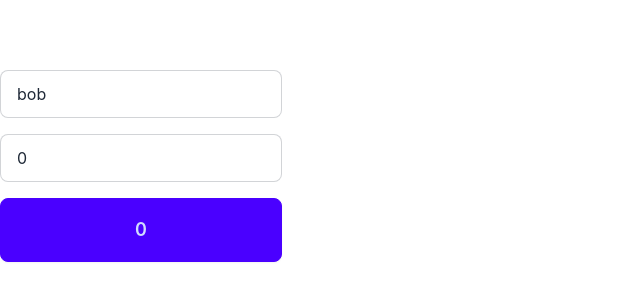
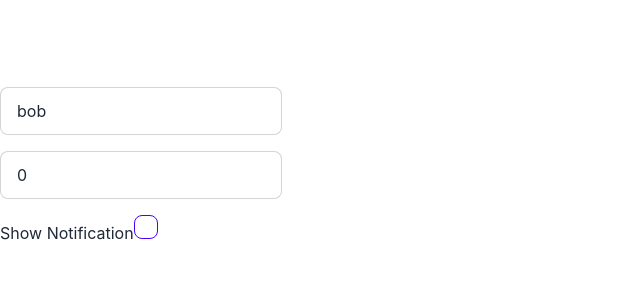
Before and after one commit to Boubacarkonate/melvynxReact, a React (Vite) app: page / in a window 1280 px wide. Shown: the part 234-534 px from the top of the page, without its empty margins (0-640 px from the left). Built offline with nearby package versions, Linux system fonts and the light colour scheme.

Commit message:
2  commit

```diff
--- a/src/components/TheUseEffect.jsx
+++ b/src/components/TheUseEffect.jsx
@@ -1,47 +1,98 @@
-import { useEffect } from "react";
-import { useState } from "react";
+import React, { useState, useEffect } from 'react';
+
+const NotificationCount = () => {
+  const [count, setCount] = useState(0);
+
+  useEffect(() => {
+    console.log("count: " + count);
+    document.title = `Notifications ${count}`;
+  }, [count]);
+
+  return (
+    <button
+      className="btn btn-primary btn-lg"
+      onClick={() => setCount(count + 1)}
+    >
+      {count}
+    </button>
+  );
+};
 
 const TheUseEffect = () => {
-    const [count, setCount] = useState(0);
-    const [name, setName] = useState("bob");
-    const [number, setNumber] = useState(0)
+  const [name, setName] = useState("bob");
+  const [number, setNumber] = useState(0);
+  const [checked, setChecked] = useState(false);
 
-    useEffect(() => {
-        console.log("count: " + count);
+  useEffect(() => {
+    document.title = name;
+  }, [name]);
 
-        document.title = count;
-    });
+  useEffect(() => {
+    document.title = number;
+  }, [number]);
 
-    useEffect(function(){
-        document.title = name;
-    }, [name]);
+  return (
+    <div className="flex flex-col gap-4">
+      <input
+        className="input input-bordered"
+        type="text"
+        value={name}
+        onChange={(e) => setName(e.target.value)}
+      />
+      <input
+        className="input input-bordered"
+        type="number"
+        value={number}
+        onChange={(e) => setNumber(Number(e.target.value))} // Convertir en nombre
+      />
+      <label>
+        Show Notification
+      <input
+        className="checkbox-primary checkbox"
+        type="checkbox"
+        checked={checked}
+        onChange={(e) => setChecked(e.target.checked)}
+      />
+      {checked ? <NotificationCount /> : null}
+      </label>
+    </div>
+  );
+};
+
+//  const TheUseEffect = () => {
+//     const [duration, setDuration] = useState(5);
+//     const [seconds, setSeconds] = useState(duration);
 
 
-    // const changeNumber = () => {
-    //     document.title = number
-    // }
+//     const handleChange = (v) => {
+//         setDuration(v);
+//         setSeconds(v)
+//     }
 
-    function changeNumber(){
-        document.title = number
-    }
+//     useEffect(() => {
+//         setSeconds(duration);
+//     //  const timer = setInterval(() => {
+//     //         setSeconds(v => v - 1  )
+//     //     }, 1000)
+//     //     return () => {
+//     //         clearInterval(timer);
+//     //     };
 
-    useEffect( changeNumber, [number]);
+//     }, [duration])
 
-    return(
-        <div className="flex flex-col gap-4">
-            <input className="input input-bordered" type="text" value={name} onChange={(e) => setName(e.target.value) } />
-            <input className="input input-bordered" type="number" value={number} onChange={(e) => setNumber(e.target.value) } />
-            <button
-             className="btn btn-primary btn-lg"
-             onClick={() => {
-                setCount(count + 1);
-             }}
+//     return (
+//         <div>
+//             <input
+//             type='number'
+//             value={duration}
+//             onChange={handleChange}
+//             />
 
-            >
-                {count}
-            </button>
-        </div>
-    )
-}
+//             <p>
+//                decompte : {seconds}
+//             </p>
+//         </div>
+//     )
+//  }
 
 export default TheUseEffect;
```
